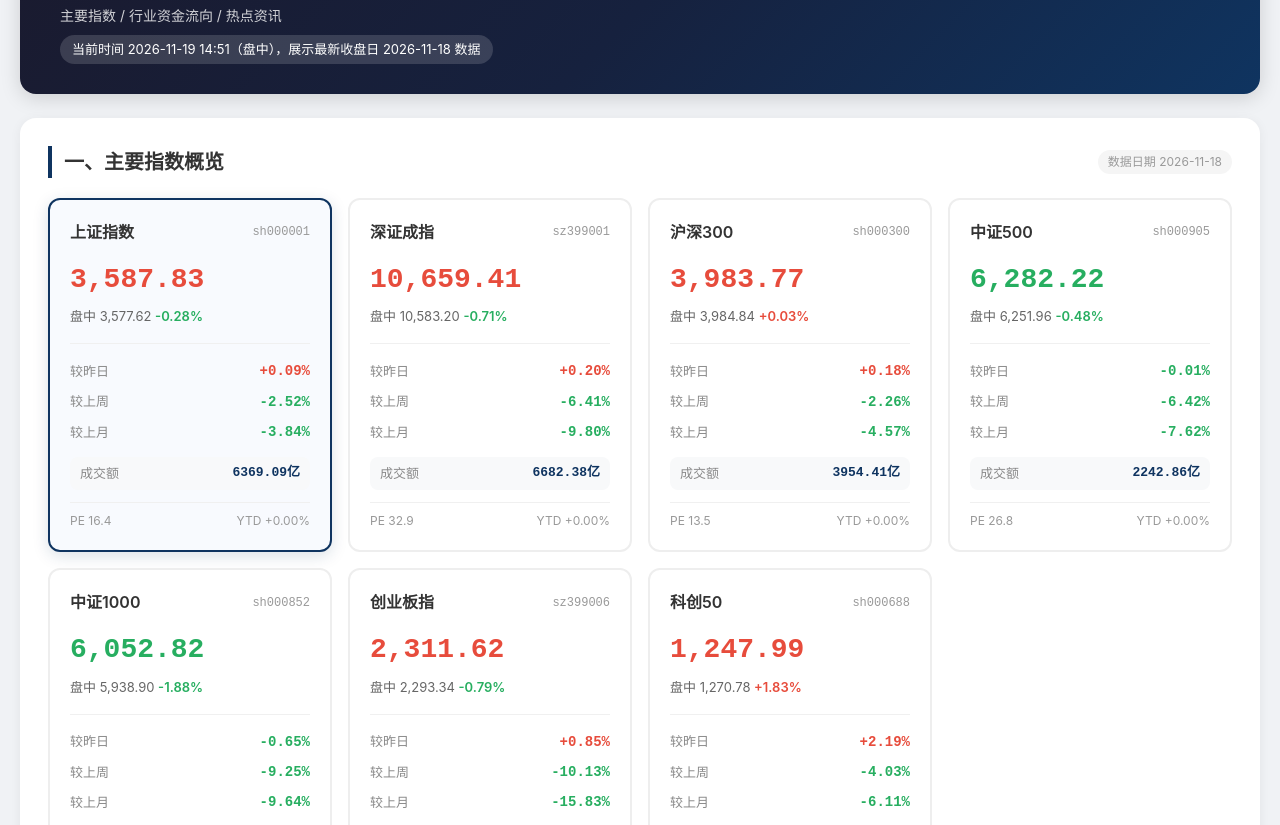
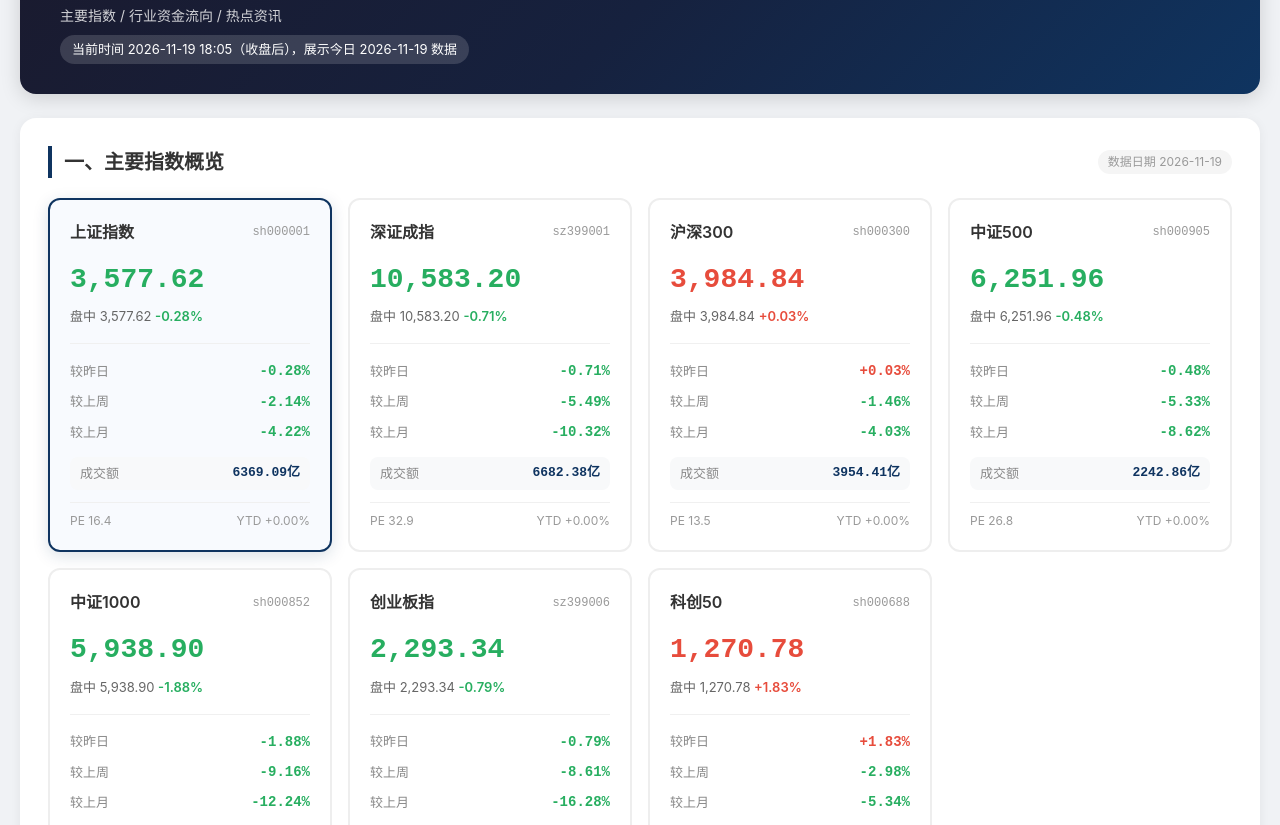
Before and after one commit to leon507/market-dashboard, a plain HTML site: page index.html in a window 1280 px wide. Shown: the part 98-923 px from the top of the page. Drawn offline with nearby package versions, Linux system fonts and the light colour scheme.

Commit message:
Auto-refresh: 2026-11-19 18:05 UTC

```diff
--- a/data/quotes.json
+++ b/data/quotes.json
@@ -20,7 +20,7 @@
         "change": -10.21,
         "change_percent": -0.28,
         "pe_ratio": 16.35,
-        "total_market_cap": 563538.37,
+        "total_market_cap": 563538.36,
         "chg_5d": 0,
         "chg_20d": 0,
         "chg_ytd": 0
--- a/index.html
+++ b/index.html
@@ -484,14 +484,14 @@
         <div class="header">
             <h1>A股市场全景看板</h1>
             <div class="subtitle">主要指数 / 行业资金流向 / 热点资讯</div>
-            <div class="data-note">当前时间 2026-11-19 14:51（盘中），展示最新收盘日 2026-11-18 数据</div>
+            <div class="data-note">当前时间 2026-11-19 18:05（收盘后），展示今日 2026-11-19 数据</div>
         </div>
 
         <!-- Section 1: Indices -->
         <div class="section">
             <div class="section-title">
                 <span>一、主要指数概览</span>
-                <span class="section-badge">数据日期 2026-11-18</span>
+                <span class="section-badge">数据日期 2026-11-19</span>
             </div>
 
             <div class="index-grid">
@@ -501,20 +501,20 @@
                 <span class="index-name">上证指数</span>
                 <span class="index-code">sh000001</span>
             </div>
-            <div class="card-value up">3,587.83</div>
+            <div class="card-value down">3,577.62</div>
             <div class="card-rt">盘中 3,577.62 <span class="rt-pct down">-0.28%</span></div>
             <div class="card-comparisons">
                 <div class="comp-row">
                     <span class="comp-label">较昨日</span>
-                    <span class="comp-value up">+0.09%</span>
+                    <span class="comp-value down">-0.28%</span>
                 </div>
                 <div class="comp-row">
                     <span class="comp-label">较上周</span>
-                    <span class="comp-value down">-2.52%</span>
+                    <span class="comp-value down">-2.14%</span>
                 </div>
                 <div class="comp-row">
                     <span class="comp-label">较上月</span>
-                    <span class="comp-value down">-3.84%</span>
+                    <span class="comp-value down">-4.22%</span>
                 </div>
             </div>
             <div class="card-volume">
@@ -531,20 +531,20 @@
                 <span class="index-name">深证成指</span>
                 <span class="index-code">sz399001</span>
             </div>
-            <div class="card-value up">10,659.41</div>
+            <div class="card-value down">10,583.20</div>
             <div class="card-rt">盘中 10,583.20 <span class="rt-pct down">-0.71%</span></div>
             <div class="card-comparisons">
                 <div class="comp-row">
                     <span class="comp-label">较昨日</span>
-                    <span class="comp-value up">+0.20%</span>
+                    <span class="comp-value down">-0.71%</span>
                 </div>
                 <div class="comp-row">
                     <span class="comp-label">较上周</span>
-                    <span class="comp-value down">-6.41%</span>
+                    <span class="comp-value down">-5.49%</span>
                 </div>
                 <div class="comp-row">
                     <span class="comp-label">较上月</span>
-                    <span class="comp-value down">-9.80%</span>
+                    <span class="comp-value down">-10.32%</span>
                 </div>
             </div>
             <div class="card-volume">
@@ -561,20 +561,20 @@
                 <span class="index-name">沪深300</span>
                 <span class="index-code">sh000300</span>
             </div>
-            <div class="card-value up">3,983.77</div>
+            <div class="card-value up">3,984.84</div>
             <div class="card-rt">盘中 3,984.84 <span class="rt-pct up">+0.03%</span></div>
             <div class="card-comparisons">
                 <div class="comp-row">
                     <span class="comp-label">较昨日</span>
-                    <span class="comp-value up">+0.18%</span>
+                    <span class="comp-value up">+0.03%</span>
                 </div>
                 <div class="comp-row">
                     <span class="comp-label">较上周</span>
-                    <span class="comp-value down">-2.26%</span>
+                    <span class="comp-value down">-1.46%</span>
                 </div>
                 <div class="comp-row">
                     <span class="comp-label">较上月</span>
-                    <span class="comp-value down">-4.57%</span>
+                    <span class="comp-value down">-4.03%</span>
                 </div>
             </div>
             <div class="card-volume">
@@ -591,20 +591,20 @@
                 <span class="index-name">中证500</span>
                 <span class="index-code">sh000905</span>
             </div>
-            <div class="card-value down">6,282.22</div>
+            <div class="card-value down">6,251.96</div>
             <div class="card-rt">盘中 6,251.96 <span class="rt-pct down">-0.48%</span></div>
             <div class="card-comparisons">
                 <div class="comp-row">
                     <span class="comp-label">较昨日</span>
-                    <span class="comp-value down">-0.01%</span>
+                    <span class="comp-value down">-0.48%</span>
                 </div>
                 <div class="comp-row">
                     <span class="comp-label">较上周</span>
-                    <span class="comp-value down">-6.42%</span>
+                    <span class="comp-value down">-5.33%</span>
                 </div>
                 <div class="comp-row">
                     <span class="comp-label">较上月</span>
-                    <span class="comp-value down">-7.62%</span>
+                    <span class="comp-value down">-8.62%</span>
                 </div>
             </div>
             <div class="card-volume">
@@ -621,20 +621,20 @@
                 <span class="index-name">中证1000</span>
                 <span class="index-code">sh000852</span>
             </div>
-            <div class="card-value down">6,052.82</div>
+            <div class="card-value down">5,938.90</div>
             <div class="card-rt">盘中 5,938.90 <span class="rt-pct down">-1.88%</span></div>
             <div class="card-comparisons">
                 <div class="comp-row">
                     <span class="comp-label">较昨日</span>
-                    <span class="comp-value down">-0.65%</span>
+                    <span class="comp-value down">-1.88%</span>
                 </div>
                 <div class="comp-row">
                     <span class="comp-label">较上周</span>
-                    <span class="comp-value down">-9.25%</span>
+                    <span class="comp-value down">-9.16%</span>
                 </div>
                 <div class="comp-row">
                     <span class="comp-label">较上月</span>
-                    <span class="comp-value down">-9.64%</span>
+                    <span class="comp-value down">-12.24%</span>
                 </div>
             </div>
             <div class="card-volume">
@@ -651,20 +651,20 @@
                 <span class="index-name">创业板指</span>
                 <span class="index-code">sz399006</span>
             </div>
-            <div class="card-value up">2,311.62</div>
+            <div class="card-value down">2,293.34</div>
             <div class="card-rt">盘中 2,293.34 <span class="rt-pct down">-0.79%</span></div>
             <div class="card-comparisons">
                 <div class="comp-row">
                     <span class="comp-label">较昨日</span>
-                    <span class="comp-value up">+0.85%</span>
+                    <span class="comp-value down">-0.79%</span>
                 </div>
                 <div class="comp-row">
                     <span class="comp-label">较上周</span>
-                    <span class="comp-value down">-10.13%</span>
+                    <span class="comp-value down">-8.61%</span>
                 </div>
                 <div class="comp-row">
                     <span class="comp-label">较上月</span>
-                    <span class="comp-value down">-15.83%</span>
+                    <span class="comp-value down">-16.28%</span>
                 </div>
             </div>
             <div class="card-volume">
@@ -681,20 +681,20 @@
                 <span class="index-name">科创50</span>
                 <span class="index-code">sh000688</span>
             </div>
-            <div class="card-value up">1,247.99</div>
+            <div class="card-value up">1,270.78</div>
             <div class="card-rt">盘中 1,270.78 <span class="rt-pct up">+1.83%</span></div>
             <div class="card-comparisons">
                 <div class="comp-row">
                     <span class="comp-label">较昨日</span>
-                    <span class="comp-value up">+2.19%</span>
+                    <span class="comp-value up">+1.83%</span>
                 </div>
                 <div class="comp-row">
                     <span class="comp-label">较上周</span>
-                    <span class="comp-value down">-4.03%</span>
+                    <span class="comp-value down">-2.98%</span>
                 </div>
                 <div class="comp-row">
                     <span class="comp-label">较上月</span>
-                    <span class="comp-value down">-6.11%</span>
+                    <span class="comp-value down">-5.34%</span>
                 </div>
             </div>
             <div class="card-volume">
@@ -1196,7 +1196,7 @@
 
         <!-- Footer -->
         <div class="footer">
-            <p>数据来源：腾讯自选股 | 生成时间：2026-11-19 14:51</p>
+            <p>数据来源：腾讯自选股 | 生成时间：2026-11-19 18:05</p>
             <p>本看板仅供信息展示，不构成投资建议。投资有风险，决策需谨慎。</p>
         </div>
     </div>
@@ -1231,7 +1231,7 @@
             const values = data.values;
 
             // Mark current date index
-            const currentDate = '2026-11-18';
+            const currentDate = '2026-11-19';
             const currentIdx = labels.indexOf(currentDate);
 
             // Point background colors: highlight current date
```
Also changed, not shown: market_dashboard.html (+32 -32 lines).
